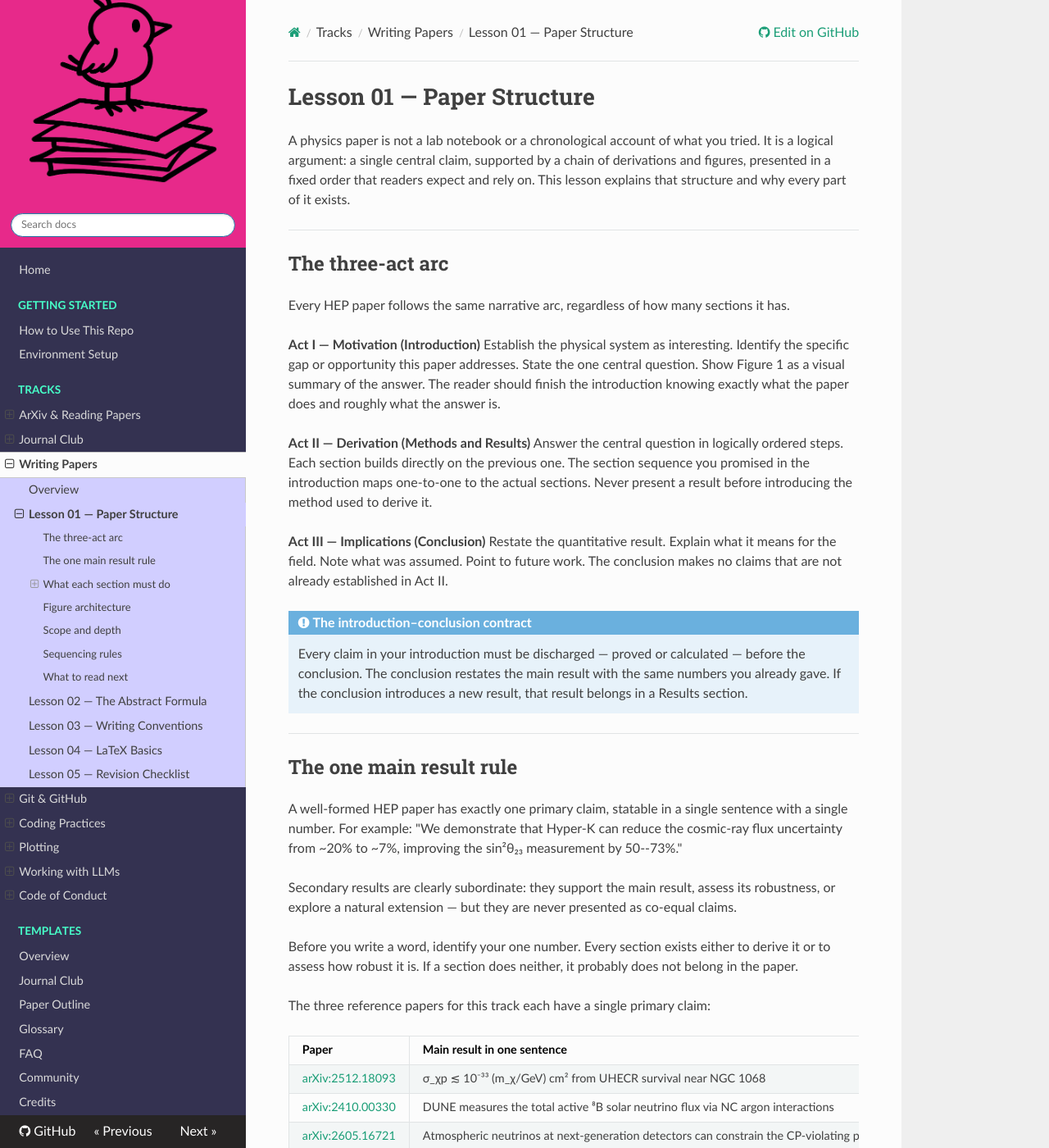
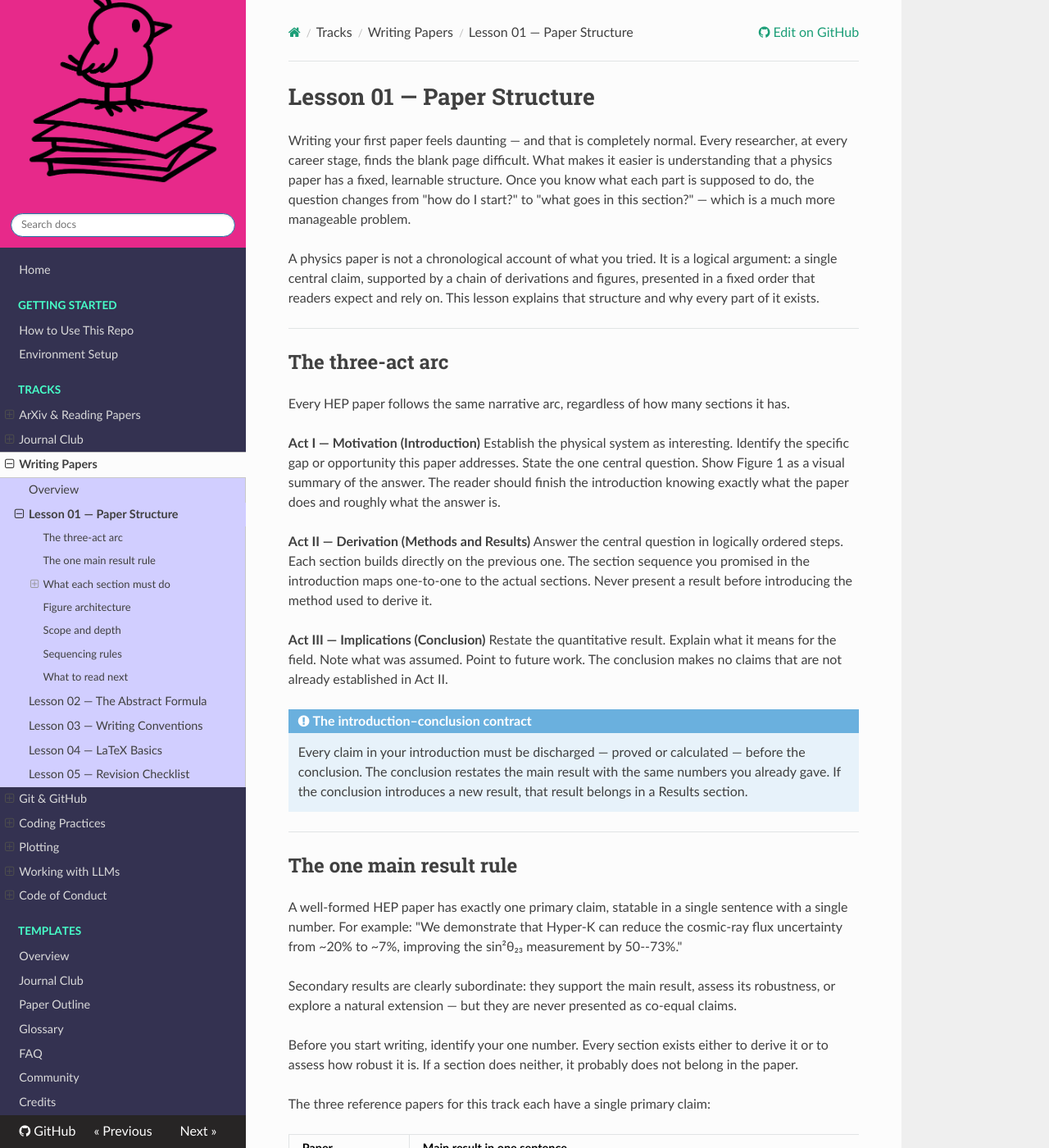
Before and after one commit to MeighenBergerS/nestling, an MkDocs documentation site: the page built from docs/tracks/03-writing/lesson-01.md, in a window 1280 px wide and 1400 px high. Shown: the whole window at 82% size. Built offline with MkDocs 1.6.1, drawn with Linux system fonts in a browser that asks for light colours; nearby versions of some CDN libraries.

Commit message:
Some warmth for the reader

```diff
--- a/docs/tracks/03-writing/lesson-01.md
+++ b/docs/tracks/03-writing/lesson-01.md
@@ -1,6 +1,12 @@
 # Lesson 01 — Paper Structure
 
-A physics paper is not a lab notebook or a chronological account of what you tried.
+Writing your first paper feels daunting — and that is completely normal.
+Every researcher, at every career stage, finds the blank page difficult.
+What makes it easier is understanding that a physics paper has a fixed, learnable structure.
+Once you know what each part is supposed to do, the question changes from "how do I start?"
+to "what goes in this section?" — which is a much more manageable problem.
+
+A physics paper is not a chronological account of what you tried.
 It is a logical argument: a single central claim, supported by a chain of derivations and figures,
 presented in a fixed order that readers expect and rely on.
 This lesson explains that structure and why every part of it exists.
@@ -43,7 +49,7 @@ improving the sin²θ₂₃ measurement by 50--73%."
 Secondary results are clearly subordinate: they support the main result, assess its robustness,
 or explore a natural extension — but they are never presented as co-equal claims.
 
-Before you write a word, identify your one number. Every section exists either to derive it
+Before you start writing, identify your one number. Every section exists either to derive it
 or to assess how robust it is. If a section does neither, it probably does not belong in the paper.
 
 The three reference papers for this track each have a single primary claim:
```
Also changed, not shown: docs/faq.md (+4 -2 lines), docs/getting-started/environment-setup.md (+4 -1 lines), docs/tracks/05-coding/lesson-01.md (+6 -4 lines).
